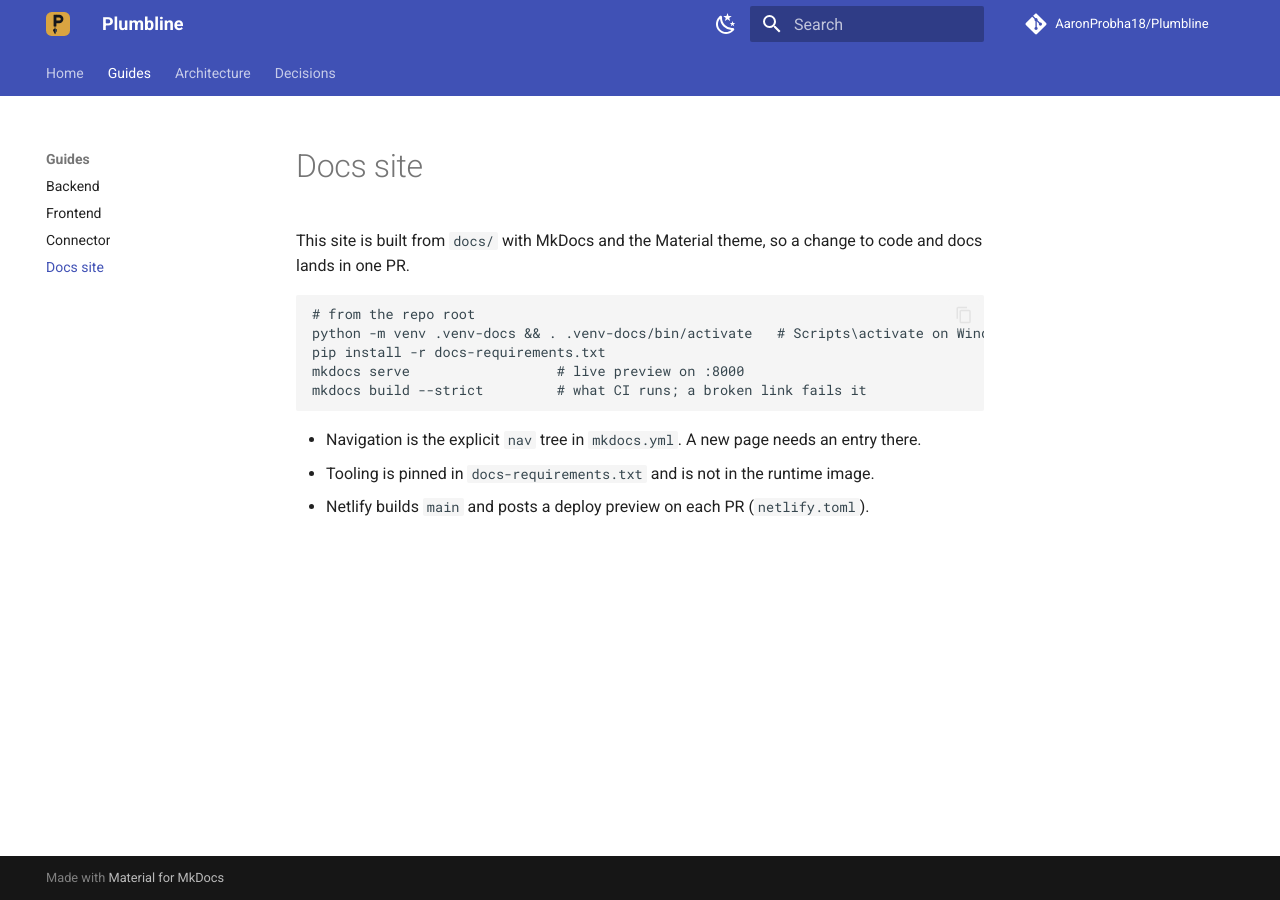
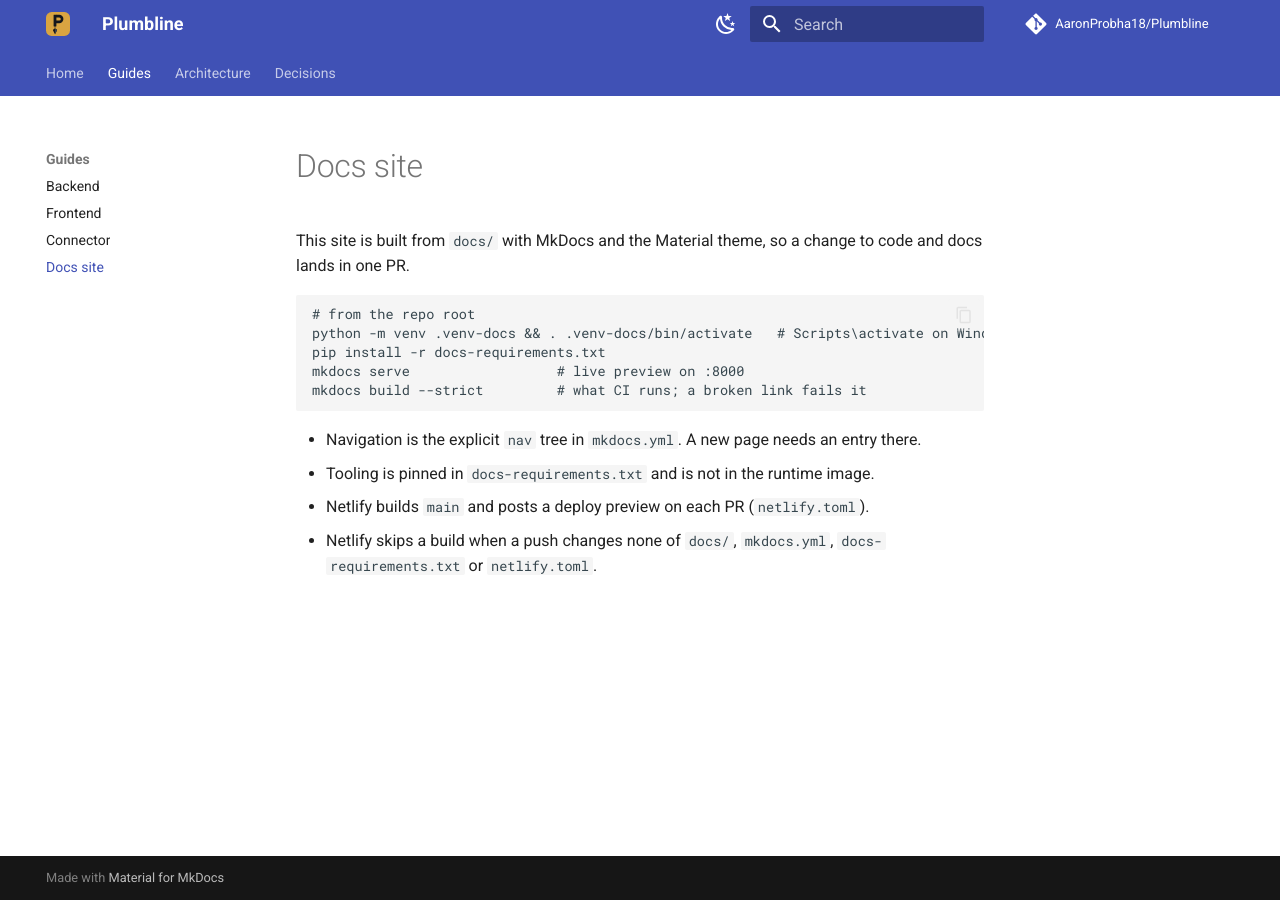
Before and after one commit to AaronProbha18/Insight-RAG, an MkDocs documentation site: the page built from docs/guides/docs-site.md, in a window 1280 px wide. Built offline with MkDocs 1.6.1 and Material for MkDocs 9.7.7, drawn with Linux system fonts in a browser that asks for light colours; comment, search, counter and statistics services are not loaded.

Commit message:
chore(docs): skip Netlify builds unless the docs site inputs change (#48)

```diff
--- a/docs/guides/docs-site.md
+++ b/docs/guides/docs-site.md
@@ -14,3 +14,4 @@ mkdocs build --strict         # what CI runs; a broken link fails it
 - Navigation is the explicit `nav` tree in `mkdocs.yml`. A new page needs an entry there.
 - Tooling is pinned in `docs-requirements.txt` and is not in the runtime image.
 - Netlify builds `main` and posts a deploy preview on each PR (`netlify.toml`).
+- Netlify skips a build when a push changes none of `docs/`, `mkdocs.yml`, `docs-requirements.txt` or `netlify.toml`.
```
Also changed, not shown: netlify.toml.
